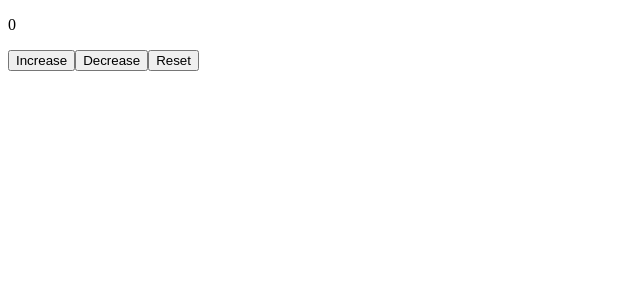
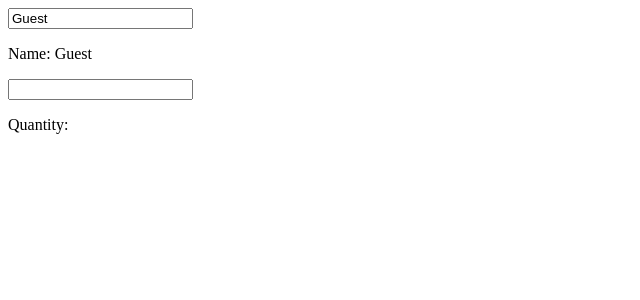
Before and after one commit to Nils-Van-de-Pitte/React-sandbox, a React (Vite) app in the folder code/: page / in a window 1280 px wide. Shown: the top 300 px of the page, without its empty margins (0-640 px from the left). Built offline with nearby package versions, Linux system fonts and the light colour scheme.

Commit message:
Create form

```diff
--- a/code/src/App.jsx
+++ b/code/src/App.jsx
@@ -1,8 +1,8 @@
-import Counter from "./components/states/Counter.jsx";
+import Form from "./components/Form.jsx";
 
 function App() {
     return(
-        <Counter/>
+        <Form/>
         )
 }
 
--- /dev/null
+++ b/code/src/components/Form.jsx
@@ -0,0 +1,28 @@
+import {useState} from "react";
+
+function Form(){
+
+    const [name, setName] = useState("Guest");
+    const [quantity, setQuantity] = useState();
+
+    function handleNameChange(event){
+        setName(event.target.value);
+    }
+
+    function handleQuantityChange(event){
+        setQuantity(event.target.value);
+    }
+
+    return(
+        <div>
+            <input value={name} onChange={handleNameChange}/>
+            <p>Name: {name}</p>
+
+            <input value={quantity} onChange={handleQuantityChange} type="number"/>
+            <p>Quantity: {quantity}</p>
+        </div>
+    )
+
+}
+
+export default Form;
```
